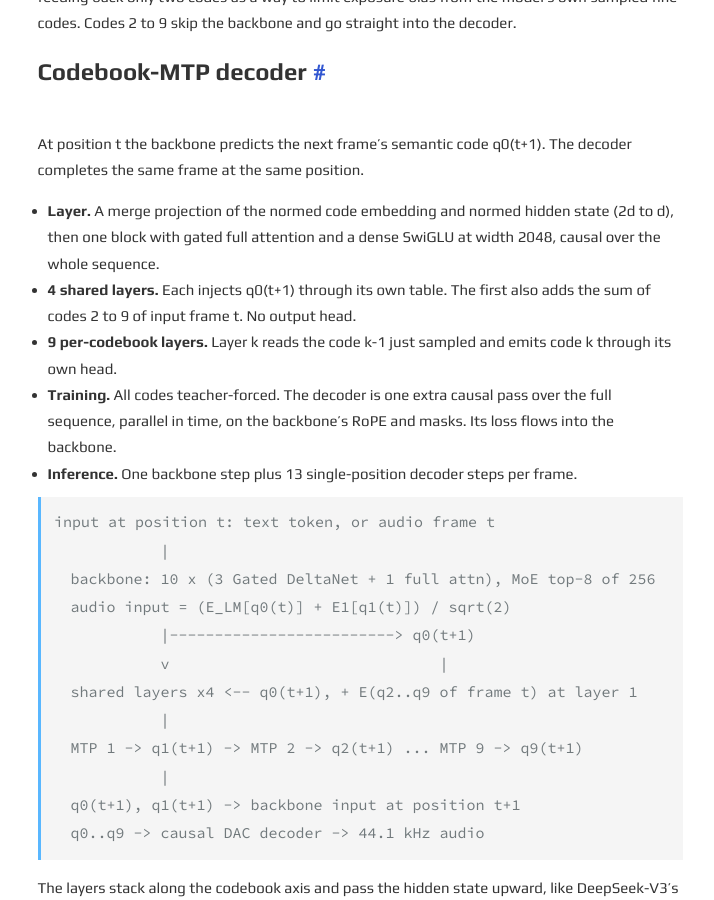
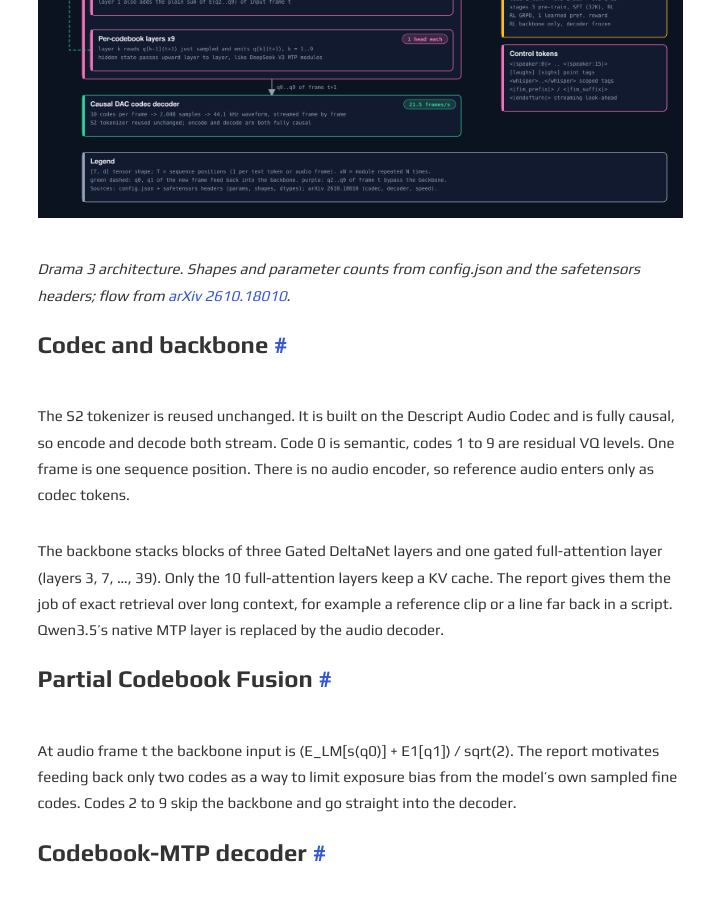
Before and after one commit to erogol/erogol.github.io, a Jekyll site: the page built from _posts/2026-10-14-Fish_Audio_Drama_3_a_35B_MoE_TTS_Whose_Codebook_Decoder_Attends_Over_All_Past_Frames.md, in a window 1280 px wide and 900 px high, scrolled down 2307 px. Shown: the whole window, without its empty margins (280-994 px from the left). Built offline with Jekyll 4.4.1, drawn with Linux system fonts in a browser that asks for light colours; comment, search, counter and statistics services are not loaded.

Commit message:
Add architecture diagram to Fish Audio Drama 3 post

```diff
--- a/_posts/2026-10-14-Fish_Audio_Drama_3_a_35B_MoE_TTS_Whose_Codebook_Decoder_Attends_Over_All_Past_Frames.md
+++ b/_posts/2026-10-14-Fish_Audio_Drama_3_a_35B_MoE_TTS_Whose_Codebook_Decoder_Attends_Over_All_Past_Frames.md
@@ -43,6 +43,10 @@ Parameter counts and backbone shapes come from config.json and the safetensors h
 - **RL.** One learned human-preference reward. No ASR, speaker-similarity or quality rewards.
 
 ## Architecture
+
+<a href="/assets/images/fish-drama-3-architecture.png"><img src="/assets/images/fish-drama-3-architecture.png" width="100%" alt="Fish Audio Drama 3 architecture" /></a>
+
+*Drama 3 architecture. Shapes and parameter counts from config.json and the safetensors headers; flow from [arXiv 2610.18010](https://arxiv.org/abs/2610.18010).*
 
 ### Codec and backbone
 
```
Also changed, not shown: assets/images/fish-drama-3-architecture.png (added).
